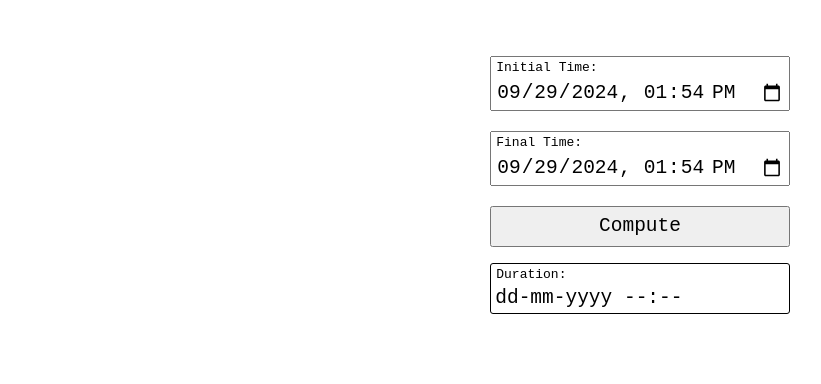
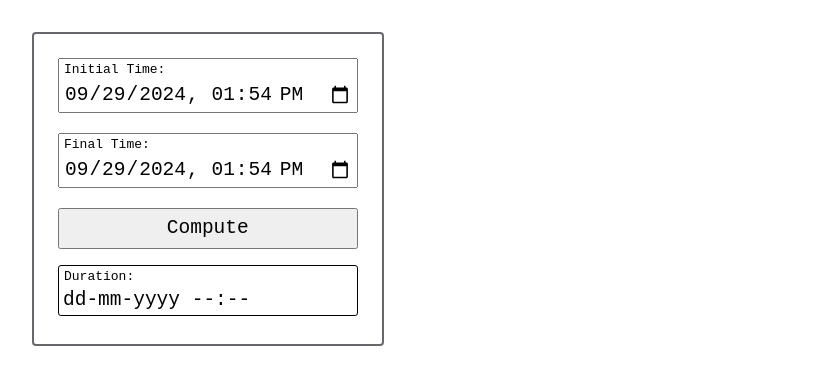
Before and after one commit to era238tm/micro-web, a plain HTML site: page time-calculator/index.html in a window 1280 px wide. Shown: the whole page, without its empty margins (0-821 px from the left). Drawn offline with Linux system fonts and the light colour scheme.

Commit message:
Updated: Bug Fix, UI & README

```diff
--- a/time-calculator/scripts.js
+++ b/time-calculator/scripts.js
@@ -43,6 +43,7 @@ finalTime.addEventListener('change', validateInput)
 
 findDuration.addEventListener('click', () => {
   if (!(initialTime.validity.valid && finalTime.validity.valid)) {
+    output.nextElementSibling.innerText = 'Entered value is invalid.'
     return
   }
 
--- a/time-calculator/styles.css
+++ b/time-calculator/styles.css
@@ -5,7 +5,9 @@ body {
 
 main {
   width: fit-content;
-  margin: 24px auto;
+  padding: 24px;
+  border-radius: 4px;
+  border: 2px solid #68676c;
   display: flex;
   flex-direction: column;
   gap: 16px;
```
Also changed, not shown: 1 other file.
